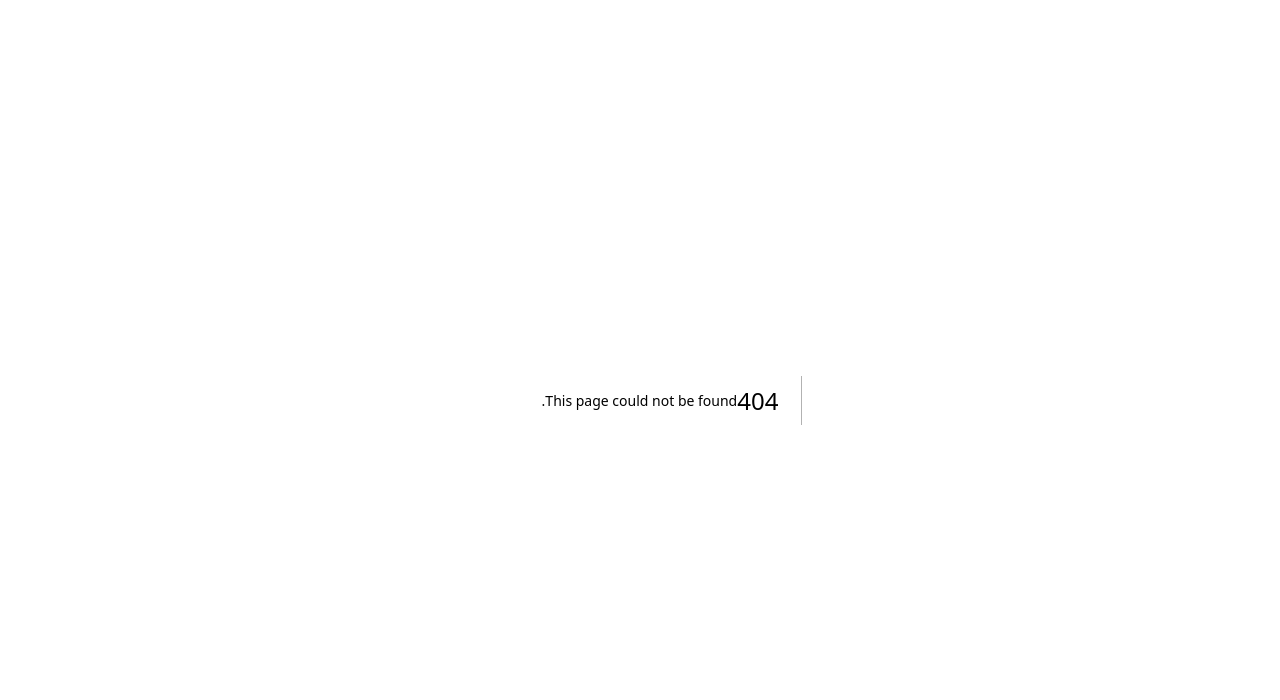
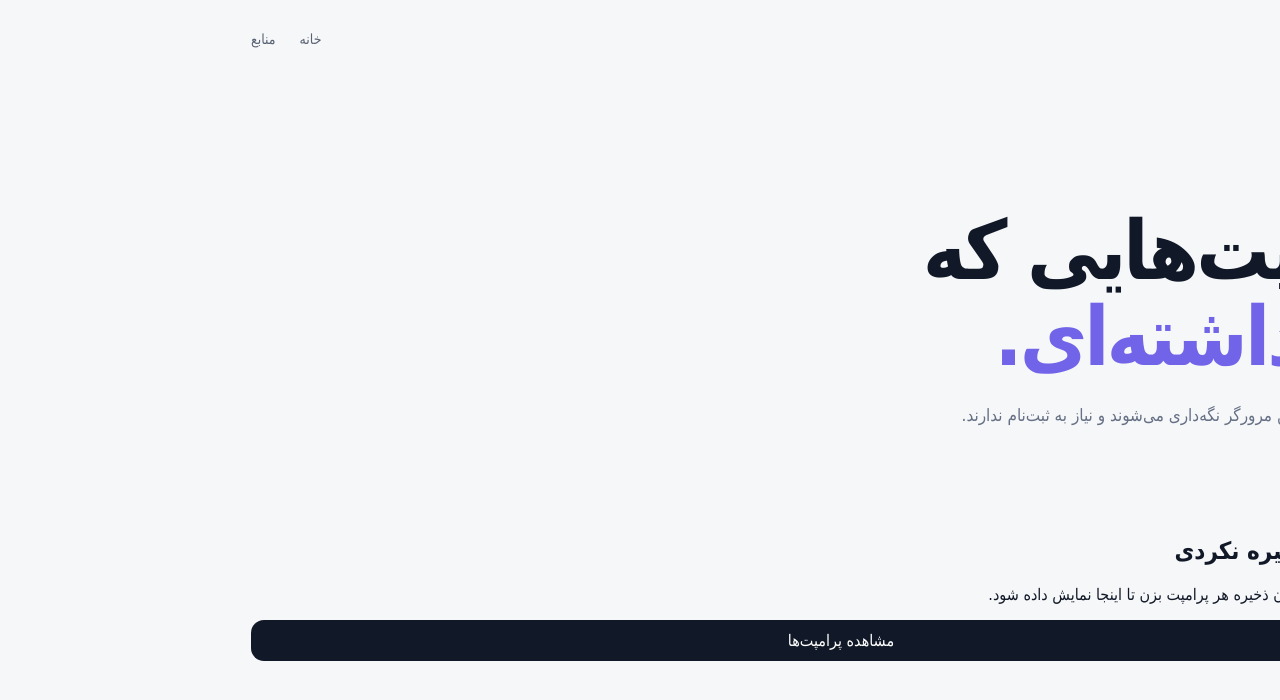
Before and after one commit to sahandse/promptino, a Next.js app: page /favorites in a window 1280 px wide. Before the commit this address had no page. Shown: the top 700 px of the page. Built offline with nearby package versions, Linux system fonts and the light colour scheme.

Commit message:
feat: add favorites page

```diff
--- /dev/null
+++ b/app/favorites/page.tsx
@@ -0,0 +1,101 @@
+"use client";
+
+import { useEffect, useMemo, useState } from "react";
+import { Bookmark, Copy, ExternalLink } from "lucide-react";
+import { prompts } from "@/data/prompts";
+import FavoriteButton from "@/components/FavoriteButton";
+
+const KEY = "promptino:favorites";
+
+export default function FavoritesPage() {
+  const [ids, setIds] = useState<string[]>([]);
+  const [copied, setCopied] = useState<string | null>(null);
+
+  useEffect(() => {
+    try {
+      const value = JSON.parse(localStorage.getItem(KEY) || "[]");
+      setIds(Array.isArray(value) ? value : []);
+    } catch {
+      setIds([]);
+    }
+  }, []);
+
+  const items = useMemo(() => prompts.filter((item) => ids.includes(item.id)), [ids]);
+
+  async function copy(id: string, value: string) {
+    await navigator.clipboard.writeText(value);
+    setCopied(id);
+    window.setTimeout(() => setCopied(null), 1500);
+  }
+
+  function refresh() {
+    try {
+      const value = JSON.parse(localStorage.getItem(KEY) || "[]");
+      setIds(Array.isArray(value) ? value : []);
+    } catch {
+      setIds([]);
+    }
+  }
+
+  return (
+    <main>
+      <header className="topbar container">
+        <a className="brand" href="/">
+          <span className="brand-mark">P</span>
+          <span>Promptino</span>
+        </a>
+        <nav>
+          <a href="/">خانه</a>
+          <a href="/sources">منابع</a>
+        </nav>
+      </header>
+
+      <section className="hero container favorites-hero">
+        <div className="eyebrow"><Bookmark size={16} /> ذخیره‌های من</div>
+        <h1>پرامپت‌هایی که<br /><span>نگه داشته‌ای.</span></h1>
+        <p>ذخیره‌ها فقط روی همین مرورگر نگه‌داری می‌شوند و نیاز به ثبت‌نام ندارند.</p>
+      </section>
+
+      {items.length === 0 ? (
+        <section className="empty-state container">
+          <div className="empty-icon"><Bookmark size={28} /></div>
+          <h2>هنوز چیزی ذخیره نکردی</h2>
+          <p>از صفحه اصلی روی آیکون ذخیره هر پرامپت بزن تا اینجا نمایش داده شود.</p>
+          <a className="copy-btn empty-action" href="/">مشاهده پرامپت‌ها</a>
+        </section>
+      ) : (
+        <section className="grid container">
+          {items.map((item) => (
+            <article className="prompt-card" key={item.id}>
+              <div className="card-top">
+                <div>
+                  <span className={`type-pill ${item.type}`}>
+                    {item.type === "image" ? "تصویر" : item.type === "video" ? "ویدیو" : "متن"}
+                  </span>
+                  <span className="model-pill">{item.model}</span>
+                </div>
+                <span onClick={refresh}><FavoriteButton id={item.id} compact /></span>
+              </div>
+
+              <div>
+                <p className="category">{item.category}</p>
+                <h2><a href={`/prompt/${item.id}`}>{item.title}</a></h2>
+                <p className="prompt-preview">{item.prompt}</p>
+              </div>
+
+              <div className="card-actions">
+                <button className="copy-btn" onClick={() => copy(item.id, item.prompt)}>
+                  <Copy size={18} />
+                  {copied === item.id ? "کپی شد" : "کپی پرامپت"}
+                </button>
+                <a href={item.sourceUrl} target="_blank" rel="noreferrer" className="source-btn">
+                  منبع <ExternalLink size={16} />
+                </a>
+              </div>
+            </article>
+          ))}
+        </section>
+      )}
+    </main>
+  );
+}
```
